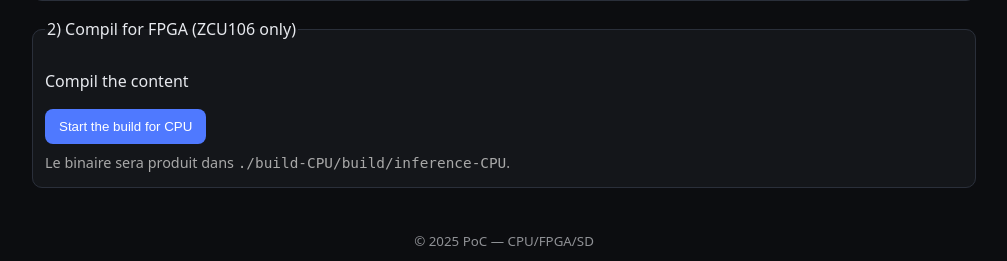
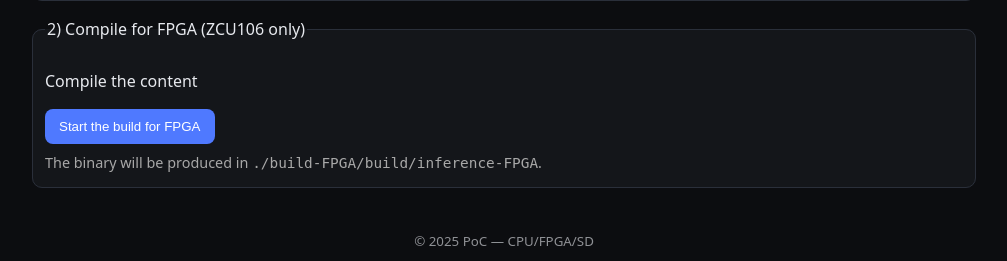
Before and after one commit to JLucGauvrit/Inference-HW, a Flask app: page /fpga/ in a window 1280 px wide. Shown: the part 575-836 px from the top of the page, without its empty margins (136-1143 px from the left). Run offline with Flask 3, Linux system fonts and the light colour scheme.

Commit message:
Correction des messages et des légendes dans les formulaires CPU et FPGA

```diff
--- a/ui/template/cpu.html
+++ b/ui/template/cpu.html
@@ -51,7 +51,7 @@
     <p>Compil the content</p>
     <button type="submit">Start the build for CPU</button>
     <p style="font-size:.9rem; color:#a8a8a8; margin:.5rem 0 0;">
-      Le binaire sera produit dans <code>./build-CPU/build/inference-CPU</code>.
+      The binary will be produced in <code>./build-CPU/build/inference-CPU</code>.
     </p>
   </fieldset>
 </form>
--- a/ui/template/fpga.html
+++ b/ui/template/fpga.html
@@ -47,11 +47,11 @@
 
 <form method="post" action="{{ url_for('cpu.build') }}" style="margin-top:1rem;">
   <fieldset>
-    <legend>2) Compil for FPGA (ZCU106 only)</legend>
-    <p>Compil the content</p>
-    <button type="submit">Start the build for CPU</button>
+    <legend>2) Compile for FPGA (ZCU106 only)</legend>
+    <p>Compile the content</p>
+    <button type="submit">Start the build for FPGA</button>
     <p style="font-size:.9rem; color:#a8a8a8; margin:.5rem 0 0;">
-      Le binaire sera produit dans <code>./build-CPU/build/inference-CPU</code>.
+      The binary will be produced in <code>./build-FPGA/build/inference-FPGA</code>.
     </p>
   </fieldset>
 </form>
```
